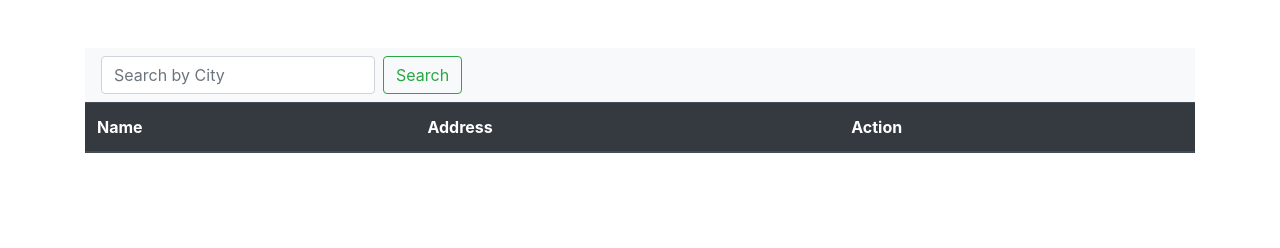
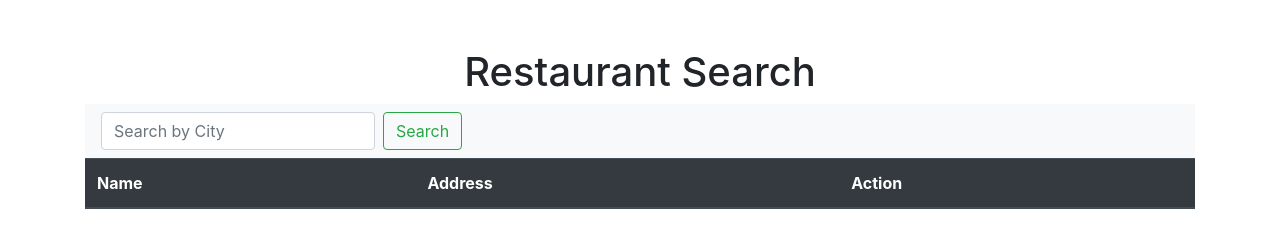
Before and after one commit to team-project-phase-2-week-1/booking-dulu, a plain HTML site: page client/index.html in a window 1280 px wide. Drawn offline with nearby package versions, Linux system fonts and the light colour scheme.

Commit message:
minor revisi and readme

```diff
--- a/client/index.html
+++ b/client/index.html
@@ -10,6 +10,9 @@
 </head>
 <body>
     <div class="container mt-5">
+        <div class="container mt-5 text-center">
+            <h1>Restaurant Search</h1>
+        </div>
         <!-- search-form -->
         <nav class="navbar navbar-light bg-light">
             <form onsubmit="searchRestaurant(event)" class="form-inline">
```
Also changed, not shown: client/main.js (+1 -64 lines), README.md.
